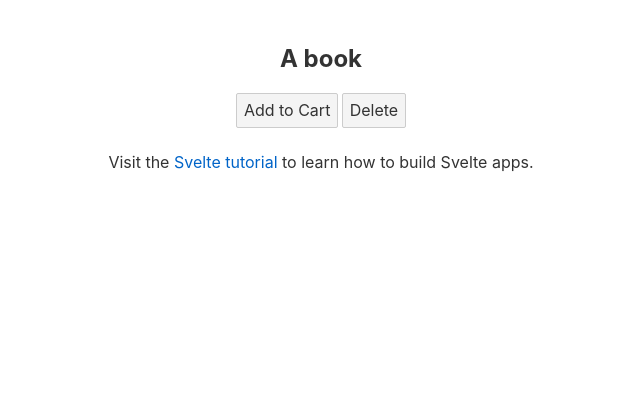
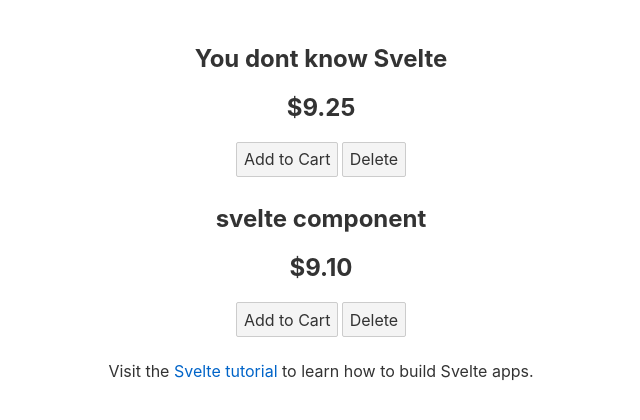
Before and after one commit to agungTuanany/svelte_course, a Svelte app in the folder diving_deeper_into_component/: page / in a window 1280 px wide. Shown: the top 420 px of the page, without its empty margins (319-959 px from the left). Built offline with nearby package versions, Linux system fonts and the light colour scheme.

Commit message:
Chapter_6: Diving deeper into component | Using Spreed props {...props} in Each loops

```diff
--- a/diving_deeper_into_component/src/App.svelte
+++ b/diving_deeper_into_component/src/App.svelte
@@ -1,5 +1,18 @@
 <script>
     import Product from "./Product.svelte"
+
+    const products = [
+        {
+            id      : "p1",
+            title   : "You dont know Svelte",
+            price   : "9.25"
+        },
+        {
+            id      : "p2",
+            title   : "svelte component",
+            price   : "9.10"
+        }
+    ]
 
     function addToCart (event) {
         console.log (event.detail)
@@ -30,11 +43,21 @@
 	}
 </style>
 
+<!-- using default props:
+    <Product
+    title="{product.title}"
+    price="{product.price}"
+    ....
+    ....
+    />
+-->
 <main>
-    <Product
-        productTitle="A book"
-        on:add-to-cart="{addToCart}"
-        on:delete="{deleteProduct}"
-        />
+    {#each products as product}
+        <Product
+            {...product}
+            on:add-to-cart="{addToCart}"
+            on:delete="{deleteProduct}"
+            />
+    {/each}
     <p>Visit the <a href="https://svelte.dev/tutorial">Svelte tutorial</a> to learn how to build Svelte apps.</p>
 </main>
--- a/diving_deeper_into_component/src/Product.svelte
+++ b/diving_deeper_into_component/src/Product.svelte
@@ -1,6 +1,8 @@
 <script>
     import { createEventDispatcher } from "svelte"
-    export let productTitle
+
+    export let title
+    export let price
 
     const dispatch = createEventDispatcher ()
 
@@ -11,7 +13,8 @@
 </script>
 
 <article>
-    <h1>{productTitle}</h1>
+    <h1>{title}</h1>
+    <h2>${price}</h2>
 
     <button on:click="{addToCart}">Add to Cart</button>
     <button on:click="{() => dispatch ("delete", {deleted: "button-clicked"})}">Delete</button>
```
